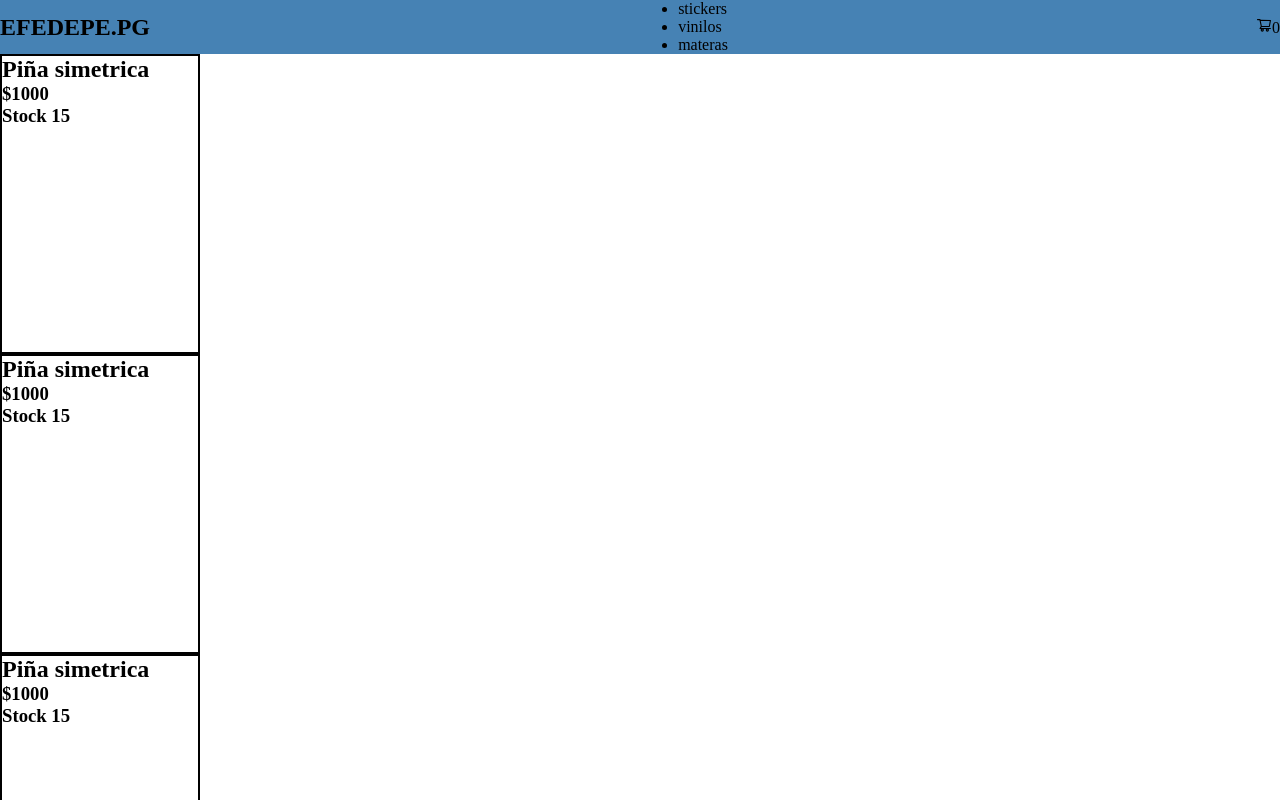
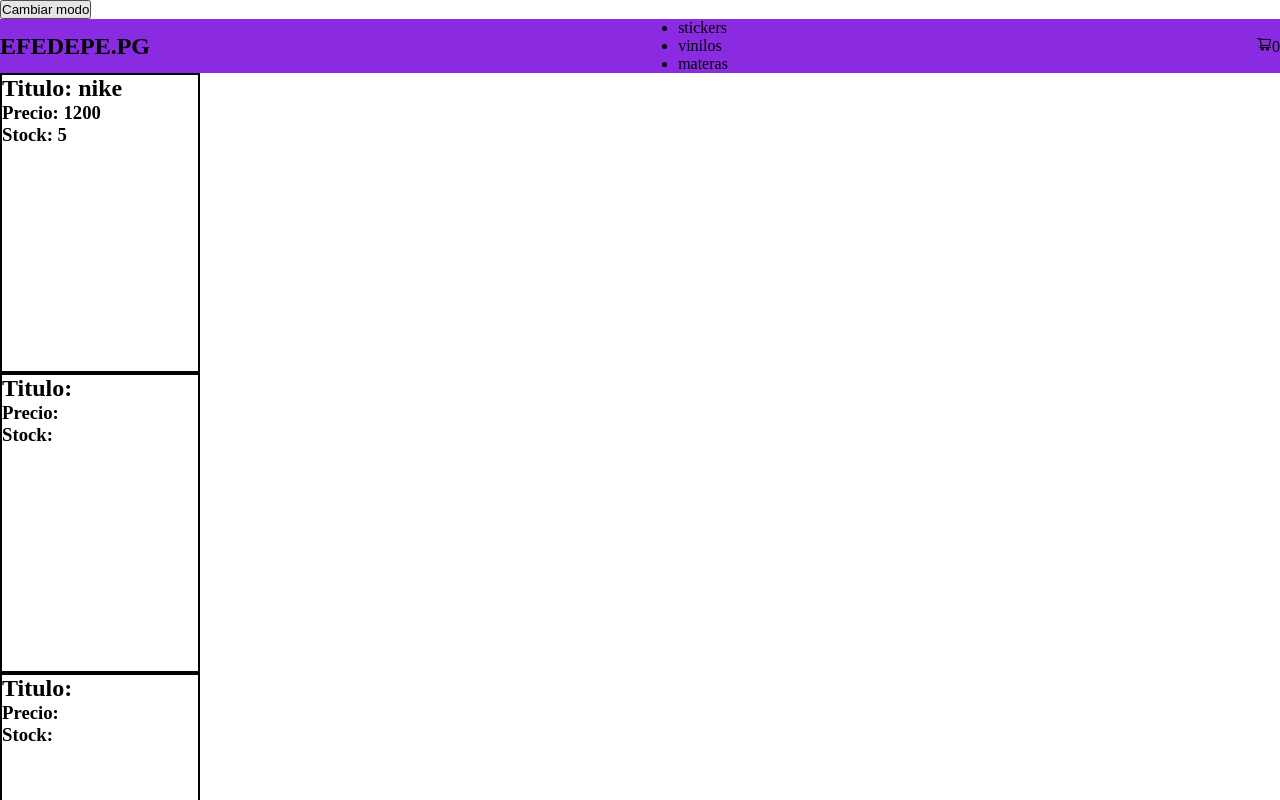
Before and after one commit to santiagocastillo1/efedepe-pg, a React (Vite) app: page / in a window 1280 px wide. Shown: the top 800 px of the page. Built offline with nearby package versions, Linux system fonts and the light colour scheme.

Commit message:
cambios en el src y eslint

```diff
--- a/src/App.jsx
+++ b/src/App.jsx
@@ -1,13 +1,31 @@
-// import { Footer } from "./components/layout/footer/Footer";
+410; // import { Footer } from "./components/layout/footer/Footer";
+import { useState } from "react";
+//import Counter from "./components/common/counter/Counter";
 import { Navbar } from "./components/layout/navbar/Navbar";
 import { ItemListContainer } from "./components/pages/itemListContainer/ItemListContainer";
+import CartContainer from "./components/pages/cart/CartContainer";
 
 function App() {
+  const [darkMode, setDarkMode] = useState(true);
+
+  const cambiarModo = () => {
+    setDarkMode(!darkMode);
+  };
+
+  const [entraEnElDom, setEntraEnElDom] = useState(false);
+  const montarOdesmontar = () => {
+    setEntraEnElDom(!entraEnElDom);
+  };
+
   return (
     <>
-      <Navbar />
-      <ItemListContainer />
+      <button onClick={cambiarModo}>Cambiar modo</button>
+      <Navbar darkMode={darkMode} />
+      <ItemListContainer darkMode={darkMode} />
       {/* <Footer /> */}
+      {/* <Counter /> */}
+      <button onClick={montarOdesmontar}>Montar y desmontar</button>
+      {entraEnElDom ? <CartContainer /> : null}
     </>
   );
 }
--- a/src/components/common/Card/card/Card.jsx
+++ b/src/components/common/Card/card/Card.jsx
@@ -1,9 +1,9 @@
-export const Card = () => {
+export const Card = ({ title, price, stock }) => {
   return (
     <div style={{ border: "2px solid black", width: "200px", height: "300px" }}>
-      <h2>Piña simetrica</h2>
-      <h3>$1000</h3>
-      <h3>Stock 15</h3>
+      <h2>Titulo: {title}</h2>
+      <h3>Precio: {price}</h3>
+      <h3>Stock: {stock}</h3>
     </div>
   );
 };
--- /dev/null
+++ b/src/components/common/counter/Counter.jsx
@@ -0,0 +1,20 @@
+import { useState } from "react";
+const Counter = () => {
+  const [contador, funcionContador] = useState(0);
+
+  const sumar = () => {
+    funcionContador(contador + 1);
+  };
+  const restar = () => {
+    funcionContador(contador - 1);
+  };
+  return (
+    <div>
+      <h2>Contador = {contador}</h2>
+      <button onClick={sumar}>sumar</button>
+      <button onClick={restar}>restar</button>
+    </div>
+  );
+};
+
+export default Counter;
--- a/src/components/layout/navbar/Navbar.jsx
+++ b/src/components/layout/navbar/Navbar.jsx
@@ -1,9 +1,16 @@
 import { CartWidget } from "../../common/Card/cartWidget/CartWidget";
 import "./navbar.css";
-export const Navbar = () => {
+
+export const Navbar = ({ darkMode }) => {
+  console.log("navbar", darkMode);
+
   return (
     <>
-      <div className="container-navbar">
+      <div
+        className={
+          darkMode ? "container-navbar-dark navbar" : " container-navbar navbar"
+        }
+      >
         <h2>EFEDEPE.PG</h2>
         <ul>
           <li>stickers</li>
--- a/src/components/layout/navbar/navbar.css
+++ b/src/components/layout/navbar/navbar.css
@@ -1,5 +1,10 @@
 .container-navbar {
-  background-color: steelblue;
+  background-color: aqua;
+}
+.container-navbar-dark {
+  background-color: blueviolet;
+}
+.navbar {
   display: flex;
   justify-content: space-between;
   align-items: center;
--- /dev/null
+++ b/src/components/pages/cart/CartContainer.jsx
@@ -0,0 +1,20 @@
+import { useState, useEffect } from "react";
+
+const CartContainer = () => {
+  const [counter, setCounter] = useState(0);
+
+  const sumar = () => {
+    setCounter(counter + 1);
+  };
+
+  useEffect(() => {}, []); // ---> array de dependencias
+
+  return (
+    <div>
+      <h2>{counter}</h2>
+      <button onClick={sumar}>sumar</button>
+    </div>
+  );
+};
+
+export default CartContainer;
--- a/src/components/pages/itemListContainer/ItemListContainer.jsx
+++ b/src/components/pages/itemListContainer/ItemListContainer.jsx
@@ -1,9 +1,11 @@
 import { Card } from "../../common/Card/card/Card";
 
-export const ItemListContainer = () => {
+export const ItemListContainer = ({ darkMode }) => {
+  console.log("itemList", darkMode);
+
   return (
     <div>
-      <Card title />
+      <Card title="nike" price={1200} stock={5} />
       <Card />
       <Card />
     </div>
```
Also changed, not shown: eslint.config.js (+18 -17 lines), src/products.js (added, +11 -0 lines).
